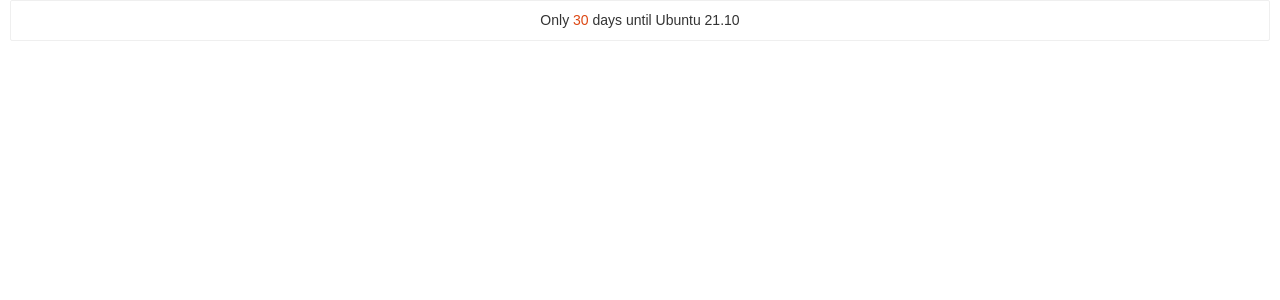
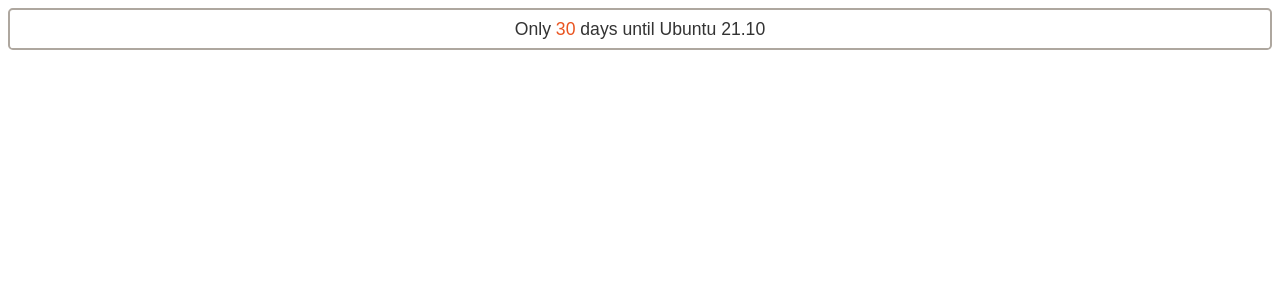
Before and after one commit to eustasy/howtoubuntu.org, a Jekyll site: the page count.html, which Jekyll copies as it is, in a window 1280 px wide. Shown: the top 300 px of the page. Built offline with Jekyll 4.4.1, drawn with Linux system fonts in a browser that asks for light colours.

Commit message:
Update count.html

```diff
--- a/count.html
+++ b/count.html
@@ -14,30 +14,28 @@
 		</script>
 		<style>
 			body {
-				margin: 0px;
-				padding: 0px;
+				margin: 0;
+				padding: 0;
 				font-family: 'Ubuntu', sans-serif;
-				font-size: 14px;
-				line-height: 19px;
+				font-size: 1.1rem;
+				line-height: 1.4rem;
 				background: transprent;
 				cursor: pointer !important;
 			}
-				#count {
-				margin: 0 10px;
-				padding: 10px;
+			#count {
+				margin: 0.5rem;
+				padding: 0.5rem;
 				background: #ffffff;
 				color: #333333;
 				text-align: center;
 				width: auto;
 				height: auto;
 				cursor: pointer !important;
-				border: 1px solid #EFEFEF;
-				-webkit-border-radius: 2px;
-				-moz-border-radius: 2px;
-				border-radius: 2px;
+				border: 2px solid #aea79f;
+				border-radius: 0.3rem;
 			}
 			.light {
-				color: #DD4814;
+				color: #e95420;
 			}
 		</style>
 	</head>
```
